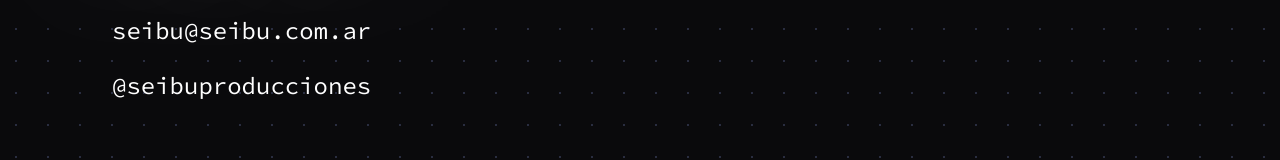
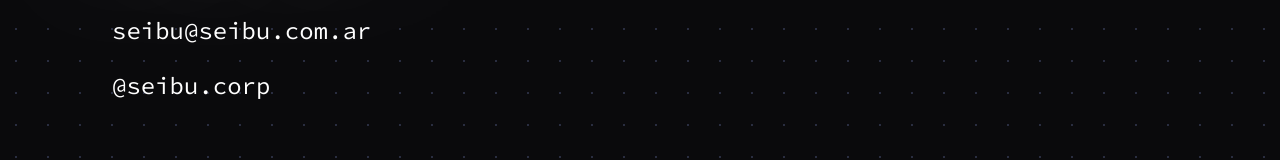
Before and after one commit to mainero-martina/seibu-web, a React (Vite) app: page / in a window 1280 px wide. Shown: the part 2131-2291 px from the top of the page. Built offline with nearby package versions, Linux system fonts and the light colour scheme; a web font is replaced by a local one.

Commit message:
Update contacto.jsx
cambie el ig

```diff
--- a/src/components/contacto.jsx
+++ b/src/components/contacto.jsx
@@ -13,7 +13,7 @@ function Contacto() {
           seibu@seibu.com.ar
         </a>
         <a href="https://instagram.com/seibu.corp" target="_blank" rel="noreferrer" className="contacto-ig">
-          @seibuproducciones
+          @seibu.corp
         </a>
       </div>
             <footer className="footer">
```
